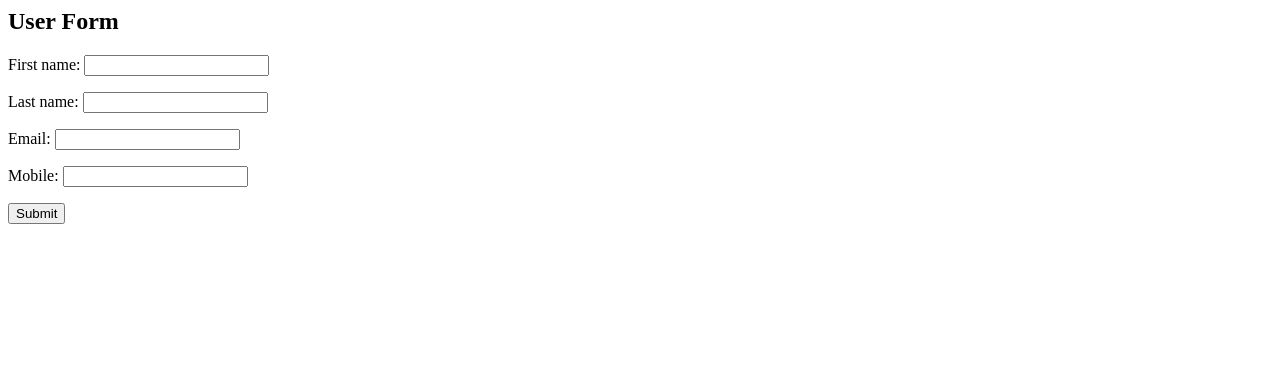
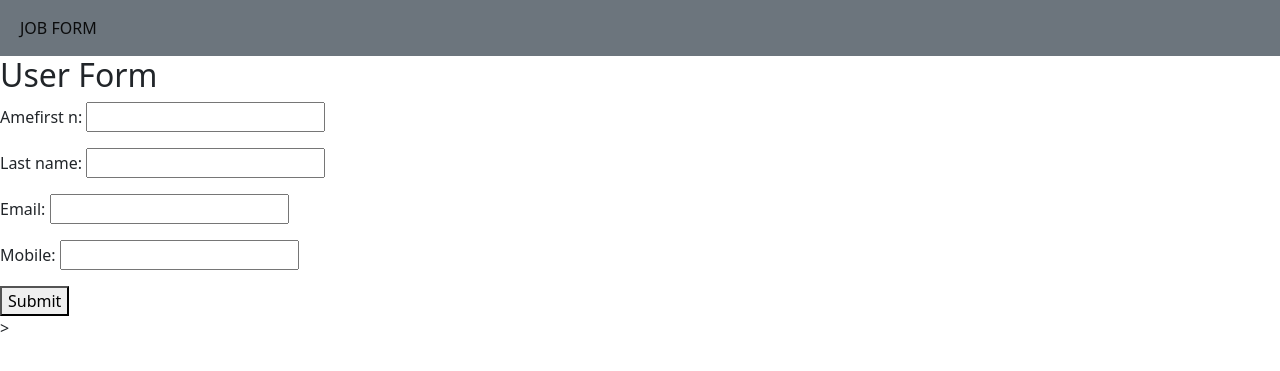
Before and after one commit to Rohitbijwe9/simple-django-forms, a Django app: page /userform/ in a window 1280 px wide. Shown: the top 371 px of the page. Run offline with Django 5.2, Linux system fonts and the light colour scheme.

Commit message:
after styling

```diff
--- /dev/null
+++ b/Templates/Layout.html
@@ -0,0 +1,29 @@
+<!DOCTYPE html>
+<html>
+<head>
+    <link href="https://cdn.jsdelivr.net/npm/bootstrap@5.0.2/dist/css/bootstrap.min.css" rel="stylesheet" integrity="sha384-EVSTQN3/azprG1Anm3QDgpJLIm9Nao0Yz1ztcQTwFspd3yD65VohhpuuCOmLASjC" crossorigin="anonymous">
+
+    {% block title %}
+    {% endblock %}
+
+</head>
+<nav class="navbar navbar-expand-lg navbar-light bg-secondary">
+  <div class="container-fluid">
+    <button class="navbar-toggler" type="button" data-bs-toggle="collapse" data-bs-target="#navbarNav" aria-controls="navbarNav" aria-expanded="false" aria-label="Toggle navigation">
+      <span class="navbar-toggler-icon"></span>
+    </button>
+    <div class="collapse navbar-collapse" id="navbarNav">
+      <ul class="navbar-nav">
+        <li class="nav-item">
+          <a class="nav-link active" aria-current="page" href="{% url 'user_url' %}">JOB FORM</a>
+        </li>
+
+      </ul>
+    </div>
+  </div>
+</nav>
+{% block content %}
+{% endblock %}
+
+</body>
+</html>>
--- a/Templates/app1/user_form.html
+++ b/Templates/app1/user_form.html
@@ -1,3 +1,5 @@
+{% extends 'Layout.html'%}
+{% block content %}
 <h2>User Form</h2>
 <form method="post">
     {% csrf_token %}
@@ -14,3 +16,4 @@
         {% endfor %}
     </ul>
 {% endif %}
+{% endblock %}
--- a/app1/forms.py
+++ b/app1/forms.py
@@ -1,10 +1,14 @@
 from django import forms
 
 class UserForm(forms.Form):
-    first_name = forms.CharField(max_length=100)
+    amefirst_n = forms.CharField(max_length=100)
     last_name = forms.CharField(max_length=100)
     email = forms.EmailField()
     mobile = forms.CharField(max_length=13)
+
+
+
+
 
     def clean_first_name(self):
         nm = self.cleaned_data.get('first_name')
@@ -37,7 +41,7 @@ class UserForm(forms.Form):
         return email
 
 
-    def phone(self):
+    def clean_phone(self):
         phn=self.cleaned_data.get('mobile')
         if len(phn)>13 or len(phn)<10:
             raise forms.ValidationError('invalid phone')
--- a/app1/views.py
+++ b/app1/views.py
@@ -48,15 +48,18 @@ def show(request):
 
 def UserFormView(request):
     template_name = 'app1/user_form.html'
+    form = UserForm()
+    #print(form)
+    #print('method is:',request.method)
 
     if request.method == 'POST':
         form = UserForm(request.POST)
+        #print(request.POST)
         if form.is_valid():
             #form.save()
-            request.session['user_data'] = form.cleaned_data
+            request.session['user_data'] = request.POST
             return redirect('show_url')
-    else:
-        form = UserForm()
+
 
     context = {'form': form}
     return render(request, template_name, context)
```
Also changed, not shown: Templates/app1/show_user.html (+10 -0 lines).
